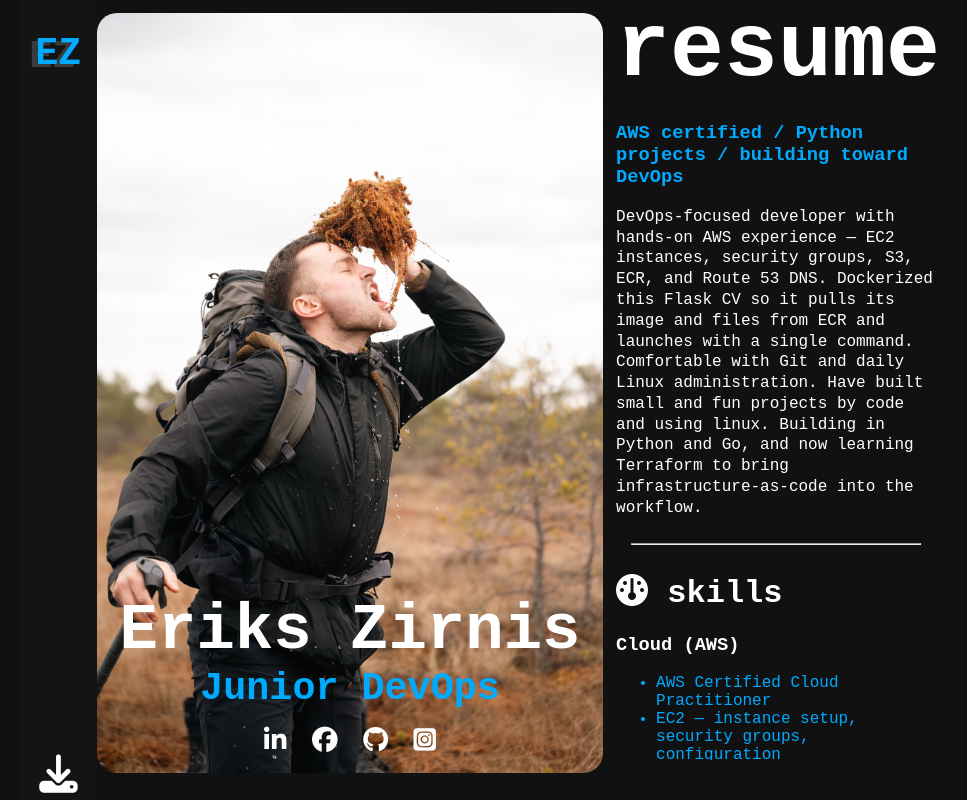
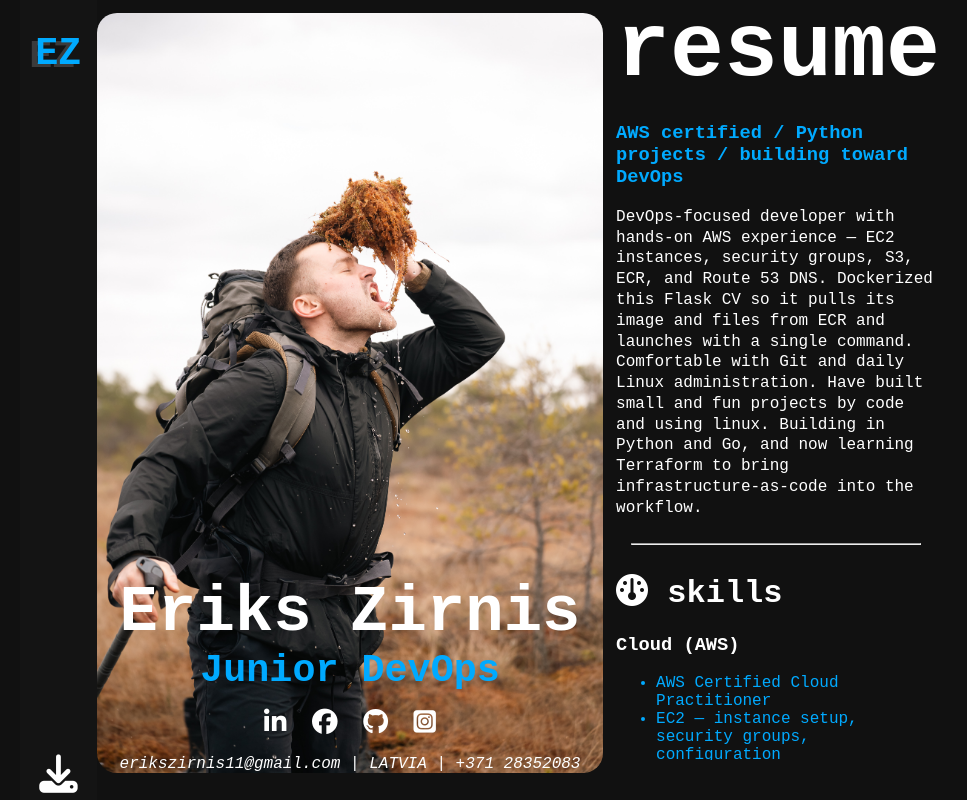
Before and after one commit to turbopea/flask_web_app, a Flask app: page / in a window 1280 px wide. Shown: the whole page, without its empty margins (162-1129 px from the left). Run offline with Flask 3, Linux system fonts and the light colour scheme; some libraries are stand-ins or nearby versions.

Commit message:
Edit: index.html, added contact information; styles.css

```diff
--- a/static/styles.css
+++ b/static/styles.css
@@ -96,6 +96,16 @@ body {
   text-decoration: none;
 }
 .overlay p a:hover {
+  color: #00aaff;
+}
+.overlay address {
+  color: white;
+}
+.overlay address a{
+  color: white;
+  text-decoration: none;
+}
+.overlay address a:hover {
   color: #00aaff;
 }
 .rightwing {
--- a/templates/index.html
+++ b/templates/index.html
@@ -20,6 +20,9 @@
     <div class="container">
       <div class="navbar">
         <h2 id="EZ">EZ</h2>
+
+
+
         <a href="../static/CV_ZIRNIS.pdf" download><i class="fa-solid fa-download"></i></a>
       </div>
 
@@ -32,6 +35,11 @@
                   <a href="https://facebook.com/turbozirnis" target="_blank"><i class="fa-brands fa-facebook"></i></a>
                   <a href="https://github.com/turbopea" target="_blank"><i class="fa-brands fa-github"></i></a>
                   <a href="https://instagram.com/erikszirnis/" target="_blank"><i class="fa-brands fa-square-instagram"></i></a></p>
+                  <address><a href="mailto:erikszirnis11@gmail.com">erikszirnis11@gmail.com </a>| LATVIA |
+                           <a href="tel:+37128352083">+371 28352083</a></address>
+
+
+
 
           </div>
       </div>
@@ -111,6 +119,7 @@
 
 
 
+
       </div>
     </div>
   </body>
```
